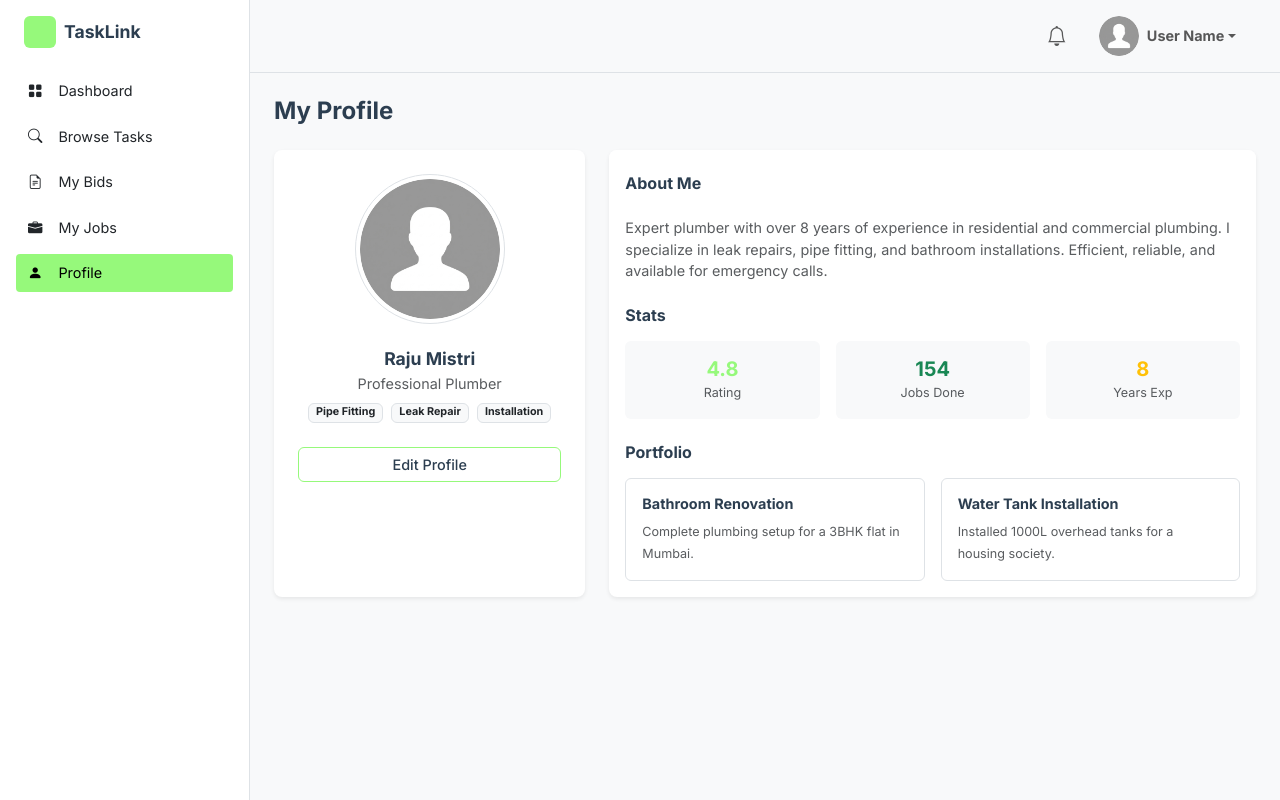
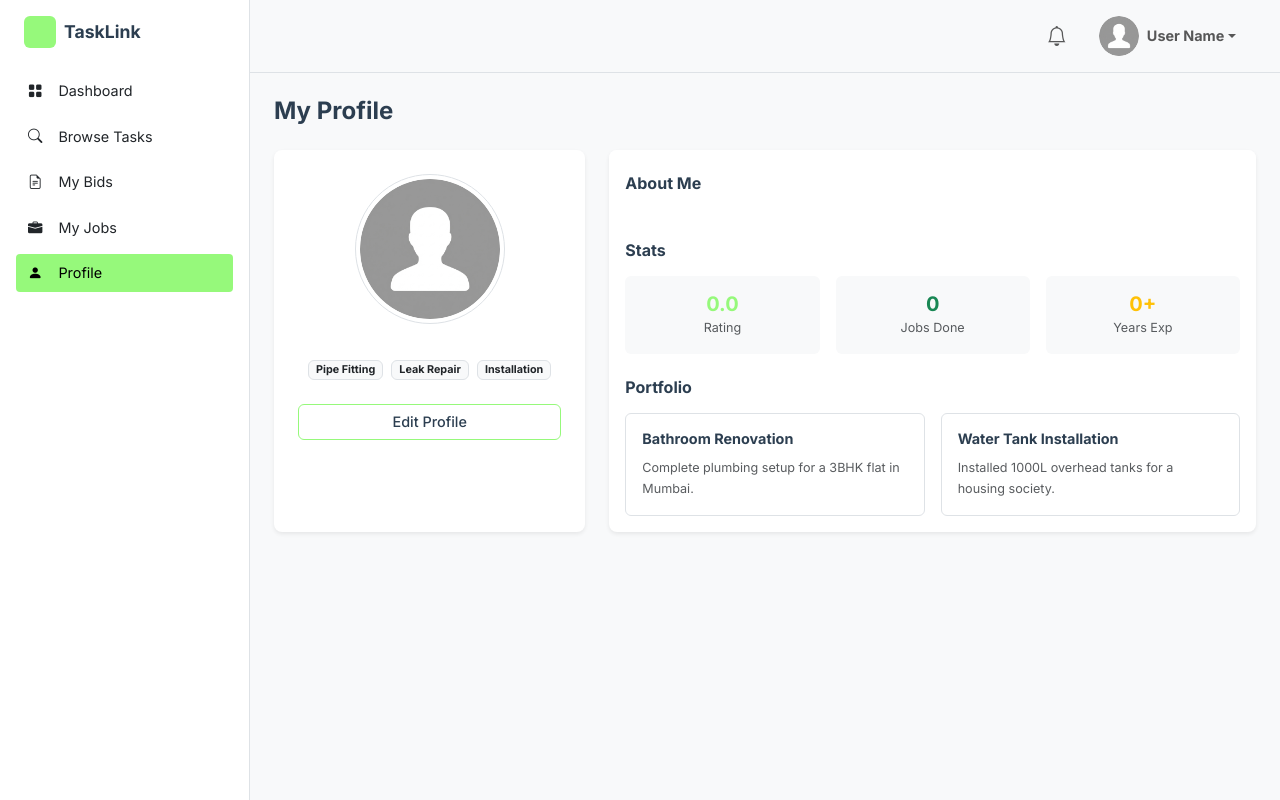
Before and after one commit to penchalavamsic/TaskLink, a React (Vite) app in the folder frontend/: page /worker/profile in a window 1280 px wide. Built offline with nearby package versions, Linux system fonts and the light colour scheme.

Commit message:
cleared dummy data and matched with the signup details - worker profile

```diff
--- a/frontend/src/modules/worker/pages/Profile.jsx
+++ b/frontend/src/modules/worker/pages/Profile.jsx
@@ -5,10 +5,49 @@ import avatar from '../../../assets/avatar_placeholder.png';
 const WorkerProfile = () => {
     const [isEditing, setIsEditing] = useState(false);
     const [profileData, setProfileData] = useState({
-        name: 'Raju Mistri',
-        title: 'Professional Plumber',
-        bio: 'Expert plumber with over 8 years of experience in residential and commercial plumbing. I specialize in leak repairs, pipe fitting, and bathroom installations. Efficient, reliable, and available for emergency calls.',
+        name: '',
+        title: '',
+        bio: '',
+        stats: { rating: 0, jobsDone: 0, exp: 0 }
     });
+
+    React.useEffect(() => {
+        const fetchProfile = async () => {
+            const userStr = localStorage.getItem('user');
+            if (!userStr) return;
+            const user = JSON.parse(userStr);
+
+            try {
+                // Fetch Profile
+                const profileRes = await fetch(`http://localhost:8080/api/worker/${user.userId}/profile`);
+                let profile = {};
+                if (profileRes.ok) {
+                    profile = await profileRes.json();
+                }
+
+                // Fetch Stats
+                const statsRes = await fetch(`http://localhost:8080/api/worker/${user.userId}/dashboard-stats`);
+                let stats = { rating: 0, jobsCompleted: 0 };
+                if (statsRes.ok) {
+                    stats = await statsRes.json();
+                }
+
+                setProfileData({
+                    name: (profile.user?.firstName || user.firstName) + ' ' + (profile.user?.lastName || user.lastName),
+                    title: profile.professionTitle || 'Worker',
+                    bio: profile.bio || profile.user?.bio || 'No bio added yet.',
+                    stats: {
+                        rating: stats.rating || 0,
+                        jobsDone: stats.jobsCompleted || 0,
+                        exp: 1 // Hardcoded for now as it's not in DB
+                    }
+                });
+            } catch (error) {
+                console.error("Error fetching profile:", error);
+            }
+        };
+        fetchProfile();
+    }, []);
 
     const handleInputChange = (e) => {
         const { name, value } = e.target;
@@ -75,19 +114,19 @@ const WorkerProfile = () => {
                             <div className="row g-3">
                                 <div className="col-sm-4">
                                     <div className="p-3 bg-light rounded text-center">
-                                        <h3 className="fw-bold mb-0 text-primary">4.8</h3>
+                                        <h3 className="fw-bold mb-0 text-primary">{profileData.stats.rating.toFixed(1)}</h3>
                                         <small className="text-muted">Rating</small>
                                     </div>
                                 </div>
                                 <div className="col-sm-4">
                                     <div className="p-3 bg-light rounded text-center">
-                                        <h3 className="fw-bold mb-0 text-success">154</h3>
+                                        <h3 className="fw-bold mb-0 text-success">{profileData.stats.jobsDone}</h3>
                                         <small className="text-muted">Jobs Done</small>
                                     </div>
                                 </div>
                                 <div className="col-sm-4">
                                     <div className="p-3 bg-light rounded text-center">
-                                        <h3 className="fw-bold mb-0 text-warning">8</h3>
+                                        <h3 className="fw-bold mb-0 text-warning">{profileData.stats.exp}+</h3>
                                         <small className="text-muted">Years Exp</small>
                                     </div>
                                 </div>
```
